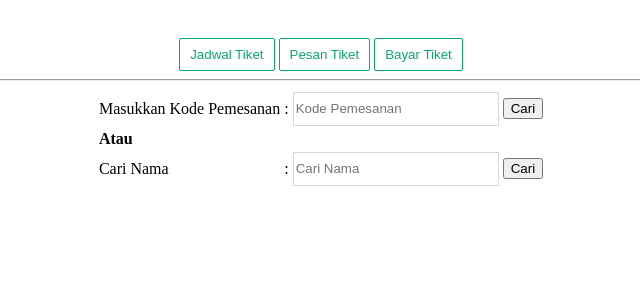
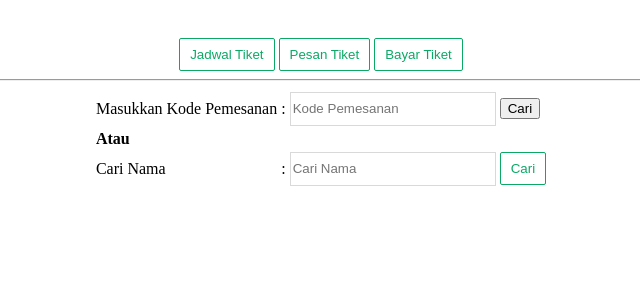
Before and after one commit to azis101/TiketKeretaApi, a PHP site: page /tiket_bayarcari.php in a window 1280 px wide. Shown: the top 300 px of the page, without its empty margins (319-959 px from the left). Run offline with PHP 8.4, Linux system fonts and the light colour scheme.

Commit message:
Update tiket_bayarcari.php

```diff
--- a/tiket_bayarcari.php
+++ b/tiket_bayarcari.php
@@ -30,7 +30,7 @@
 		<td>Cari Nama</td>
 		<td>:</td>
 		<td><input type="text" name="nama_c" class="input" required placeholder="Cari Nama"></input></td>
-		<td><input type="submit" value="Cari"></td>
+		<td><input type="submit" value="Cari" class="submit"></td>
 	</tr>
 </form>
 </table>
```
